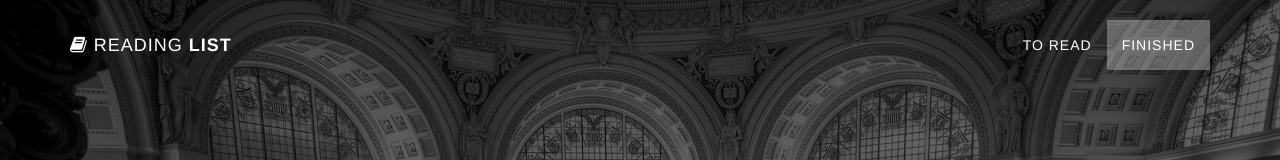
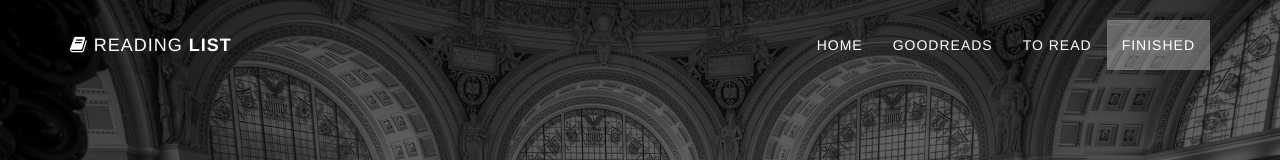
Before and after one commit to aerovolts/reading-list, a website: page index.html in a window 1280 px wide. Shown: the top 160 px of the page. Drawn offline with Linux system fonts and the light colour scheme.

Commit message:
Add links to nav bar

```diff
--- a/index.html
+++ b/index.html
@@ -48,6 +48,8 @@
                  when scrolled up past about section -->
             <li class="hidden"><a href="#page-top"></a></li>
             <!-- <li><a class="page-scroll" href="#about">About</a></li> -->
+            <li><a class="page-scroll" href="https://pjrg.co">Home</a></li>
+            <li><a class="page-scroll" href="https://www.goodreads.com/user/show/38407164-patrick">Goodreads</a></li>
             <li><a class="page-scroll" href="#rHead">To Read</a></li>
             <li><a class="page-scroll" href="#fHead">Finished</a></li>
           </ul>
```
